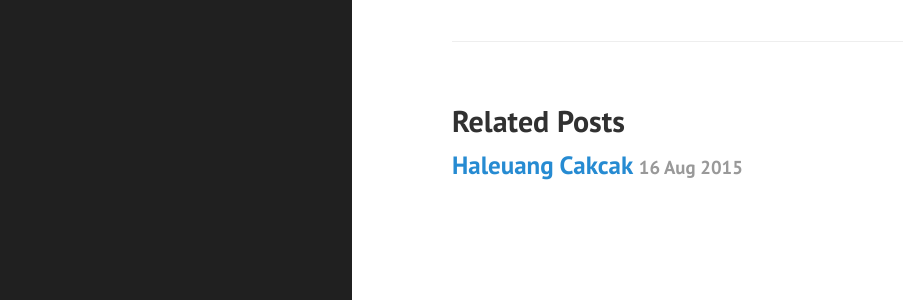
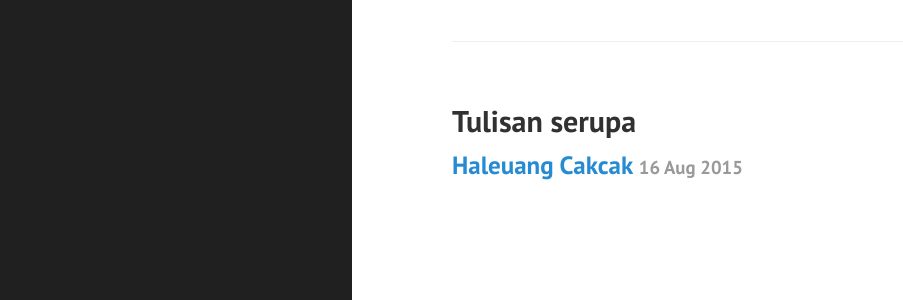
Before and after one commit to saung-rangon/saung-rangon.github.io, a Jekyll site: the page built from _posts/2016-07-07-silih-bebaskeun.md, in a window 1280 px wide. Shown: the part 249-549 px from the top of the page, without its empty margins (8-911 px from the left). Built offline with Jekyll 4.4.1, drawn with Linux system fonts in a browser that asks for light colours.

Commit message:
Update post.html

```diff
--- a/_layouts/post.html
+++ b/_layouts/post.html
@@ -9,7 +9,7 @@ layout: default
 </div>
 
 <div class="related">
-  <h2>Related Posts</h2>
+  <h2>Tulisan serupa</h2>
   <ul class="related-posts">
     {% for post in site.related_posts limit:3 %}
       <li>
```
